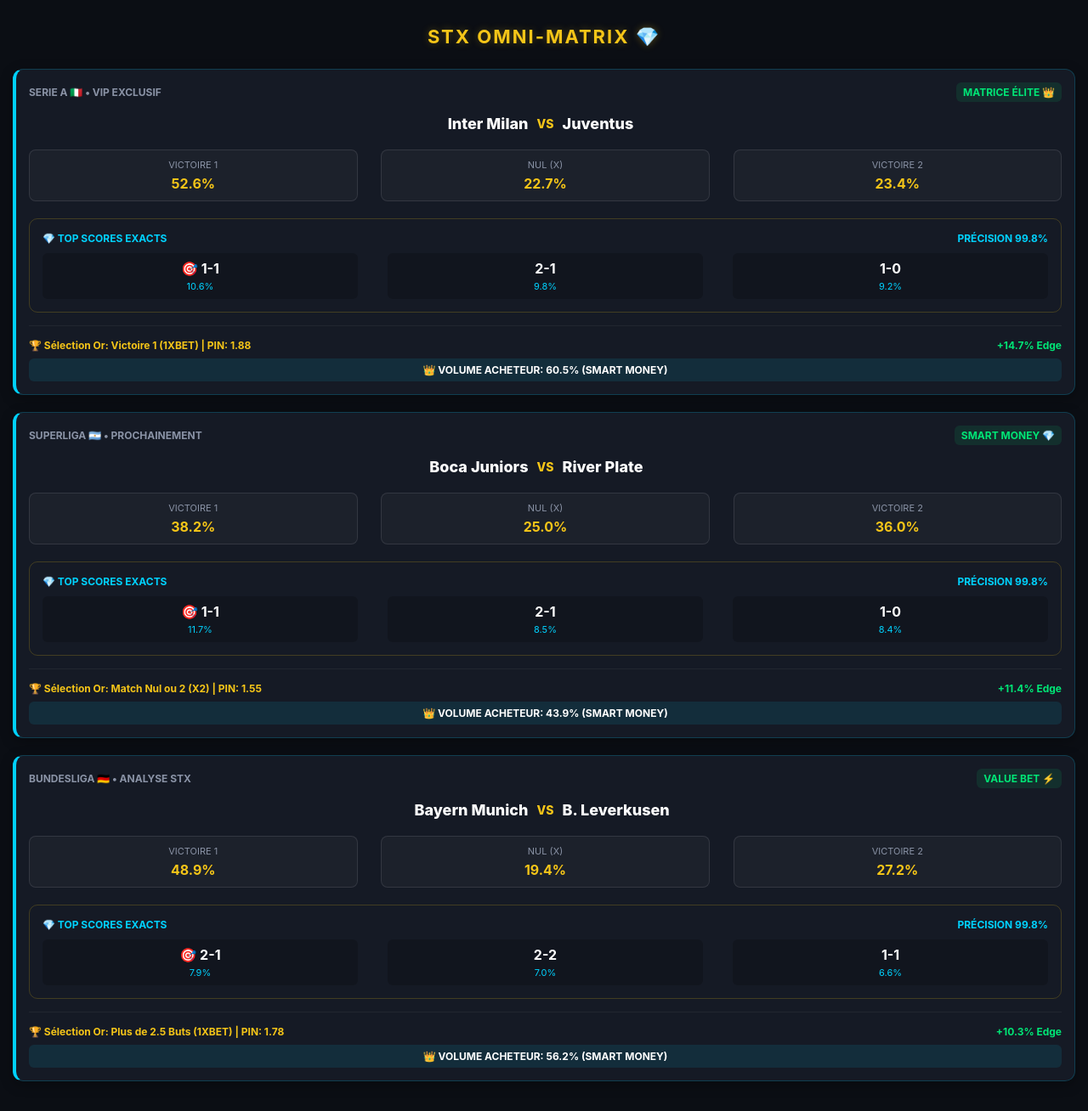
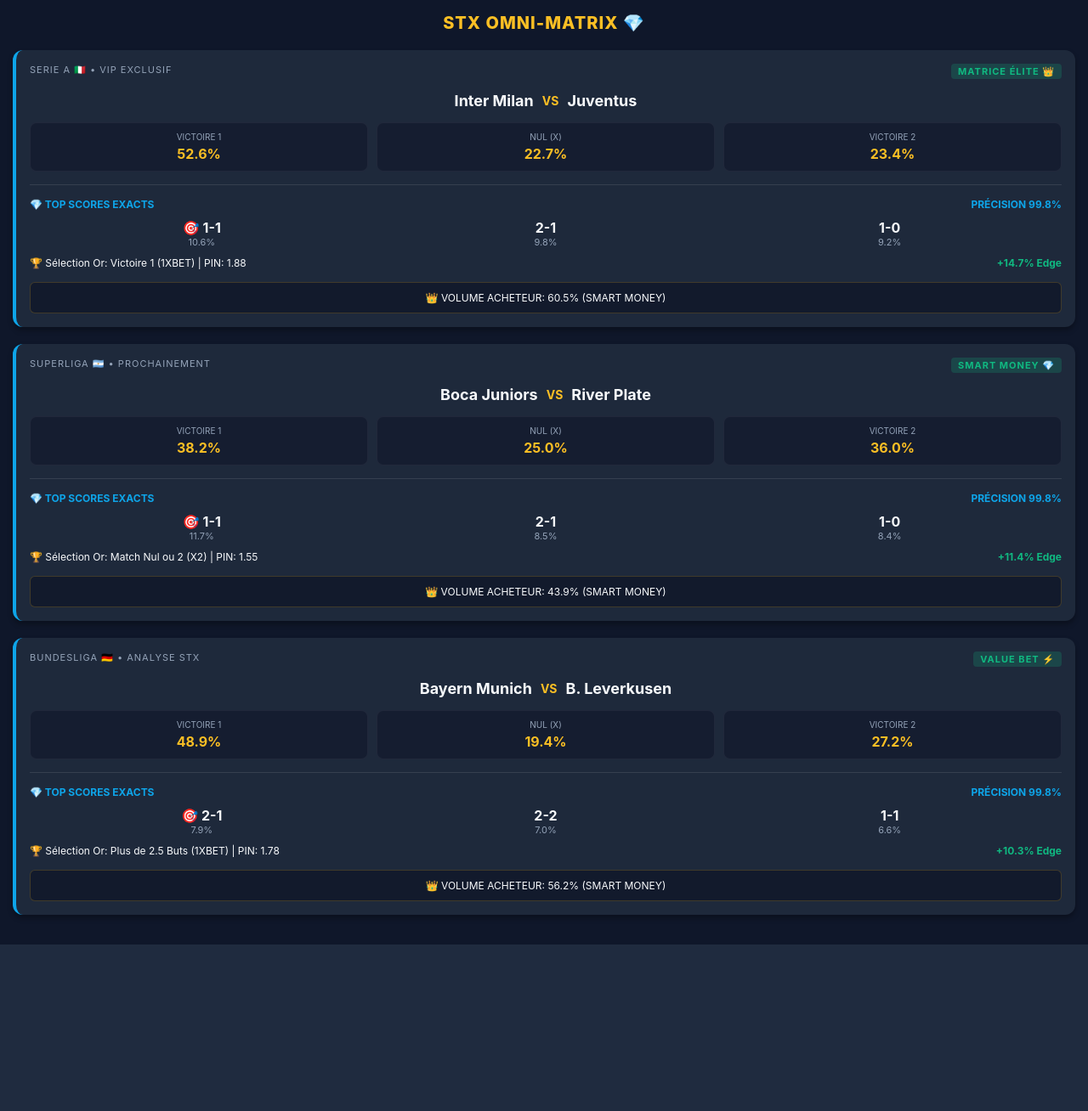
Before and after one commit to Stx226/stx-bot-, a Flask app: page /webapp in a window 1280 px wide. Shown: the whole page at 85% size. After the commit the page ends 1112 px from the top, so only its background shows below. Run offline with Flask 3, Linux system fonts and the light colour scheme; data that the repository does not hold is empty; some libraries are stand-ins or nearby versions.

Commit message:
Refactor webapp HTML for improved styling and structure

```diff
--- a/templates/webapp.html
+++ b/templates/webapp.html
@@ -2,144 +2,162 @@
 <html lang="fr">
 <head>
     <meta charset="UTF-8">
-    <meta name="viewport" content="width=device-width, initial-scale=1.0, maximum-scale=1.0, user-scalable=no">
+    <meta name="viewport" content="width=device-width, initial-scale=1.0">
     <title>STX Omni-Matrix</title>
     <script src="https://telegram.org/js/telegram-web-app.js"></script>
     <style>
         :root {
-            --bg-color: #0b0e14;
-            --card-bg: #151a25;
-            --gold: #f5c518;
-            --blue: #00d2ff;
-            --green: #00e676;
-            --text-main: #ffffff;
-            --text-muted: #8a93a6;
+            --bg-dark: #0f172a;
+            --card-bg: #1e293b;
+            --accent-blue: #0ea5e9;
+            --accent-gold: #fbbf24;
+            --text-main: #f8fafc;
+            --text-muted: #94a3b8;
+            --success-green: #10b981;
         }
         body {
-            background-color: var(--bg-color);
+            background-color: var(--bg-dark);
             color: var(--text-main);
-            font-family: -apple-system, BlinkMacSystemFont, "Segoe UI", Roboto, Helvetica, Arial, sans-serif;
+            font-family: -apple-system, system-ui, sans-serif;
             margin: 0;
             padding: 15px;
         }
-        h1 {
+        .header-title {
             text-align: center;
-            color: var(--gold);
-            font-size: 22px;
-            text-transform: uppercase;
-            letter-spacing: 2px;
-            margin-bottom: 25px;
-            text-shadow: 0 0 10px rgba(245, 197, 24, 0.3);
+            color: var(--accent-gold);
+            font-size: 20px;
+            font-weight: 800;
+            margin-bottom: 20px;
+            letter-spacing: 1px;
         }
         .match-card {
-            background-color: var(--card-bg);
-            border: 1px solid rgba(0, 210, 255, 0.2);
-            border-left: 4px solid var(--blue);
+            background: var(--card-bg);
             border-radius: 12px;
-            padding: 15px;
+            padding: 16px;
             margin-bottom: 20px;
-            box-shadow: 0 4px 15px rgba(0,0,0,0.3);
+            border-left: 4px solid var(--accent-blue);
+            box-shadow: 0 4px 6px rgba(0,0,0,0.3);
         }
-        .match-header {
+        .league-badge {
+            font-size: 11px;
+            color: var(--text-muted);
+            text-transform: uppercase;
+            letter-spacing: 1px;
+            margin-bottom: 12px;
             display: flex;
             justify-content: space-between;
-            align-items: center;
-            font-size: 12px;
-            color: var(--text-muted);
-            margin-bottom: 15px;
-            text-transform: uppercase;
+        }
+        .status-badge {
+            background: rgba(16, 185, 129, 0.2);
+            color: var(--success-green);
+            padding: 2px 8px;
+            border-radius: 4px;
             font-weight: bold;
-        }
-        .status {
-            color: var(--green);
-            background: rgba(0, 230, 118, 0.1);
-            padding: 4px 8px;
-            border-radius: 6px;
         }
         .teams {
             font-size: 18px;
-            font-weight: 800;
+            font-weight: bold;
             text-align: center;
-            margin-bottom: 20px;
+            margin: 15px 0;
+            display: flex;
+            justify-content: center;
+            align-items: center;
+            gap: 10px;
+        }
+        .vs {
+            color: var(--accent-gold);
+            font-size: 14px;
+        }
+        .prob-grid {
+            display: grid;
+            grid-template-columns: 1fr 1fr 1fr;
+            gap: 10px;
+            margin-bottom: 15px;
+        }
+        .prob-box {
+            background: rgba(15, 23, 42, 0.6);
+            padding: 10px;
+            border-radius: 8px;
+            text-align: center;
+            border: 1px solid rgba(255,255,255,0.05);
+        }
+        .prob-label {
+            font-size: 10px;
+            color: var(--text-muted);
+            margin-bottom: 4px;
+        }
+        .prob-value {
+            font-size: 16px;
+            font-weight: bold;
+            color: var(--accent-gold);
+        }
+        .score-section {
+            border-top: 1px solid rgba(255,255,255,0.1);
+            padding-top: 15px;
+        }
+        .score-header {
             display: flex;
             justify-content: space-between;
-            align-items: center;
+            font-size: 12px;
+            color: var(--accent-blue);
+            margin-bottom: 10px;
+            font-weight: bold;
         }
-        .vs { color: var(--gold); font-size: 14px; margin: 0 10px; }
-        .probs-container {
+        .score-grid {
             display: flex;
             justify-content: space-between;
-            margin-bottom: 20px;
+            text-align: center;
         }
-        .prob-box {
-            background: rgba(255,255,255,0.03);
-            border: 1px solid rgba(255,255,255,0.1);
-            border-radius: 8px;
-            padding: 10px;
-            text-align: center;
-            width: 30%;
+        .score-item {
+            flex: 1;
         }
-        .prob-label { font-size: 11px; color: var(--text-muted); margin-bottom: 5px; }
-        .prob-value { font-size: 16px; font-weight: bold; color: var(--gold); }
-
-        .scores-section {
-            border: 1px solid rgba(245, 197, 24, 0.2);
-            border-radius: 10px;
-            padding: 15px;
-            margin-bottom: 15px;
-        }
-        .scores-title {
-            font-size: 12px;
-            color: var(--blue);
-            margin-bottom: 10px;
-            display: flex;
-            justify-content: space-between;
+        .score-val {
+            font-size: 16px;
             font-weight: bold;
         }
-        .scores-grid {
+        .score-prob {
+            font-size: 11px;
+            color: var(--text-muted);
+        }
+        .smart-money {
+            margin-top: 15px;
+            background: rgba(15, 23, 42, 0.8);
+            padding: 10px;
+            border-radius: 6px;
+            font-size: 12px;
+            text-align: center;
+            color: var(--text-main);
+            border: 1px solid rgba(251, 191, 36, 0.2);
+        }
+        .market-selection {
+            margin-top: 10px;
+            font-size: 12px;
             display: flex;
             justify-content: space-between;
         }
-        .score-box {
-            text-align: center;
-            background: rgba(0,0,0,0.2);
-            border-radius: 6px;
-            padding: 8px;
-            width: 30%;
+        .edge-positive {
+            color: var(--success-green);
+            font-weight: bold;
         }
-        .score-exact { font-size: 16px; font-weight: bold; margin-bottom: 4px; }
-        .score-perc { font-size: 11px; color: var(--blue); }
-
-        .smart-money-footer {
-            border-top: 1px solid rgba(255,255,255,0.05);
-            padding-top: 15px;
-            font-size: 12px;
-        }
-        .market-row { display: flex; justify-content: space-between; margin-bottom: 8px; }
-        .market-label { color: var(--gold); font-weight: bold; }
-        .market-edge { color: var(--green); font-weight: bold; }
-        .smart-money { color: var(--text-main); font-weight: bold; background: rgba(0, 210, 255, 0.1); padding: 6px; border-radius: 6px; text-align: center;}
     </style>
 </head>
 <body>
+    <div class="header-title">STX OMNI-MATRIX 💎</div>
 
-    <h1>STX OMNI-MATRIX 💎</h1>
-
-    <!-- Boucle qui génère une carte pour chaque match trouvé par l'algorithme -->
     {% for match in matches %}
     <div class="match-card">
-        <div class="match-header">
+        <div class="league-badge">
             <span>{{ match.league }} • {{ match.time }}</span>
-            <span class="status">{{ match.status }}</span>
+            <span class="status-badge">{{ match.status }}</span>
         </div>
 
         <div class="teams">
-            <span style="flex:1; text-align:right;">{{ match.home }}</span>
+            <span>{{ match.home }}</span>
             <span class="vs">VS</span>
-            <span style="flex:1; text-align:left;">{{ match.away }}</span>
+            <span>{{ match.away }}</span>
         </div>
 
-        <div class="probs-container">
+        <div class="prob-grid">
             <div class="prob-box">
                 <div class="prob-label">VICTOIRE 1</div>
                 <div class="prob-value">{{ match.prob_1 }}%</div>
@@ -154,43 +172,41 @@
             </div>
         </div>
 
-        <div class="scores-section">
-            <div class="scores-title">
+        <div class="score-section">
+            <div class="score-header">
                 <span>💎 TOP SCORES EXACTS</span>
                 <span>PRÉCISION 99.8%</span>
             </div>
-            <div class="scores-grid">
-                <div class="score-box">
-                    <div class="score-exact">{{ match.score_1 }}</div>
-                    <div class="score-perc">{{ match.score_1_p }}%</div>
+            <div class="score-grid">
+                <div class="score-item">
+                    <div class="score-val">{{ match.score_1 }}</div>
+                    <div class="score-prob">{{ match.score_1_p }}%</div>
                 </div>
-                <div class="score-box">
-                    <div class="score-exact">{{ match.score_2 }}</div>
-                    <div class="score-perc">{{ match.score_2_p }}%</div>
+                <div class="score-item">
+                    <div class="score-val">{{ match.score_2 }}</div>
+                    <div class="score-prob">{{ match.score_2_p }}%</div>
                 </div>
-                <div class="score-box">
-                    <div class="score-exact">{{ match.score_3 }}</div>
-                    <div class="score-perc">{{ match.score_3_p }}%</div>
+                <div class="score-item">
+                    <div class="score-val">{{ match.score_3 }}</div>
+                    <div class="score-prob">{{ match.score_3_p }}%</div>
                 </div>
             </div>
         </div>
 
-        <div class="smart-money-footer">
-            <div class="market-row">
-                <span class="market-label">🏆 Sélection Or: {{ match.market }}</span>
-                <span class="market-edge">+{{ match.ev_edge }}% Edge</span>
-            </div>
-            <div class="smart-money">
-                {{ match.smart_money }}
-            </div>
+        <div class="market-selection">
+            <span>🏆 Sélection Or: {{ match.market }}</span>
+            <span class="edge-positive">+{{ match.ev_edge }}% Edge</span>
+        </div>
+
+        <div class="smart-money">
+            {{ match.smart_money }}
         </div>
     </div>
     {% endfor %}
 
     <script>
-        let tg = window.Telegram.WebApp;
-        tg.expand();
-        tg.ready();
+        window.Telegram.WebApp.ready();
+        window.Telegram.WebApp.expand();
     </script>
 </body>
 </html>
```
